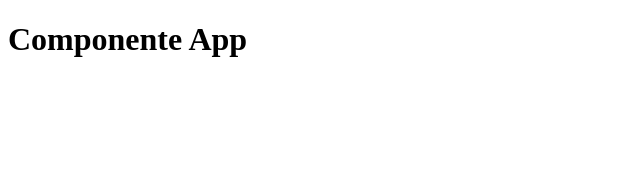
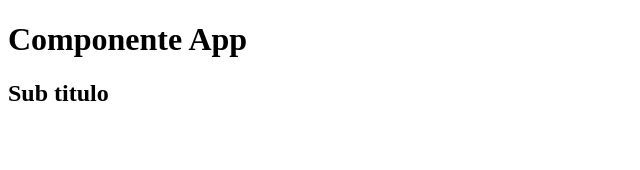
Before and after one commit to EduardoOrestes/learning-react, a React app in the folder react-fundamentos/: page / in a window 1280 px wide. Shown: the top 170 px of the page, without its empty margins (0-640 px from the left). Built offline with nearby package versions, Linux system fonts and the light colour scheme.

Commit message:
React Fragment

```diff
--- a/react-fundamentos/src/App.js
+++ b/react-fundamentos/src/App.js
@@ -1,9 +1,34 @@
 import React from 'react';
 
 export default function App() {
-  return <h1>Componente App</h1>
+  return (
+    <>
+      <h1>Componente App</h1>
+      <h2>Sub titulo</h2>
+    </>
+  )
 }
 
 
 // o export default pode ser no final antes da function
 // export default App;
+
+
+// React.Fragment
+// usado para envolver os filhos, nao adiciona nenhuma tag/component ao redor deles
+// pode ser usado:
+
+// <React.Fragment>
+//   ...
+// </React.Fragment>
+
+// Desestruturando
+// import React, { Fragment } from 'react';
+// <Fragment>
+//   ...
+// </Fragment>
+
+// Short sintaxe - a unica diferenca é que nao se pode passar atributo para ela
+// <>
+//   ...
+// </>
```
